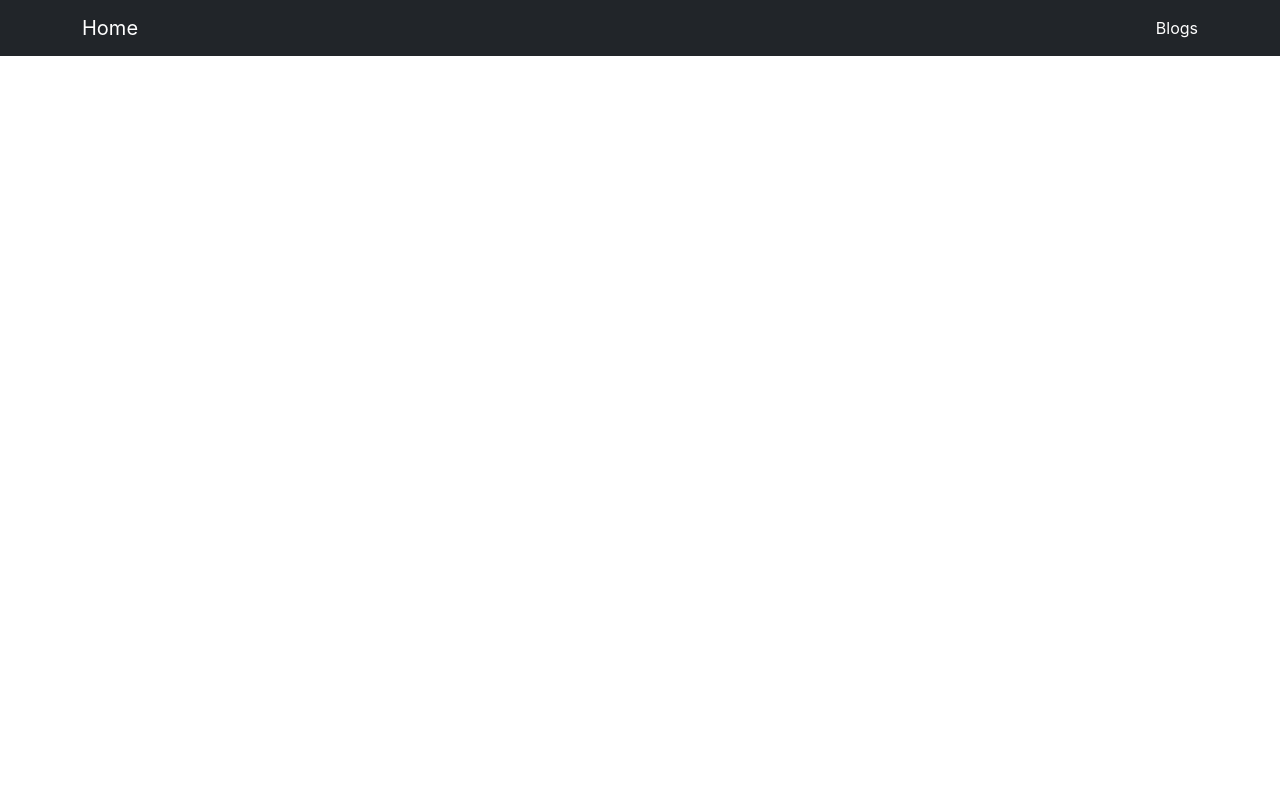
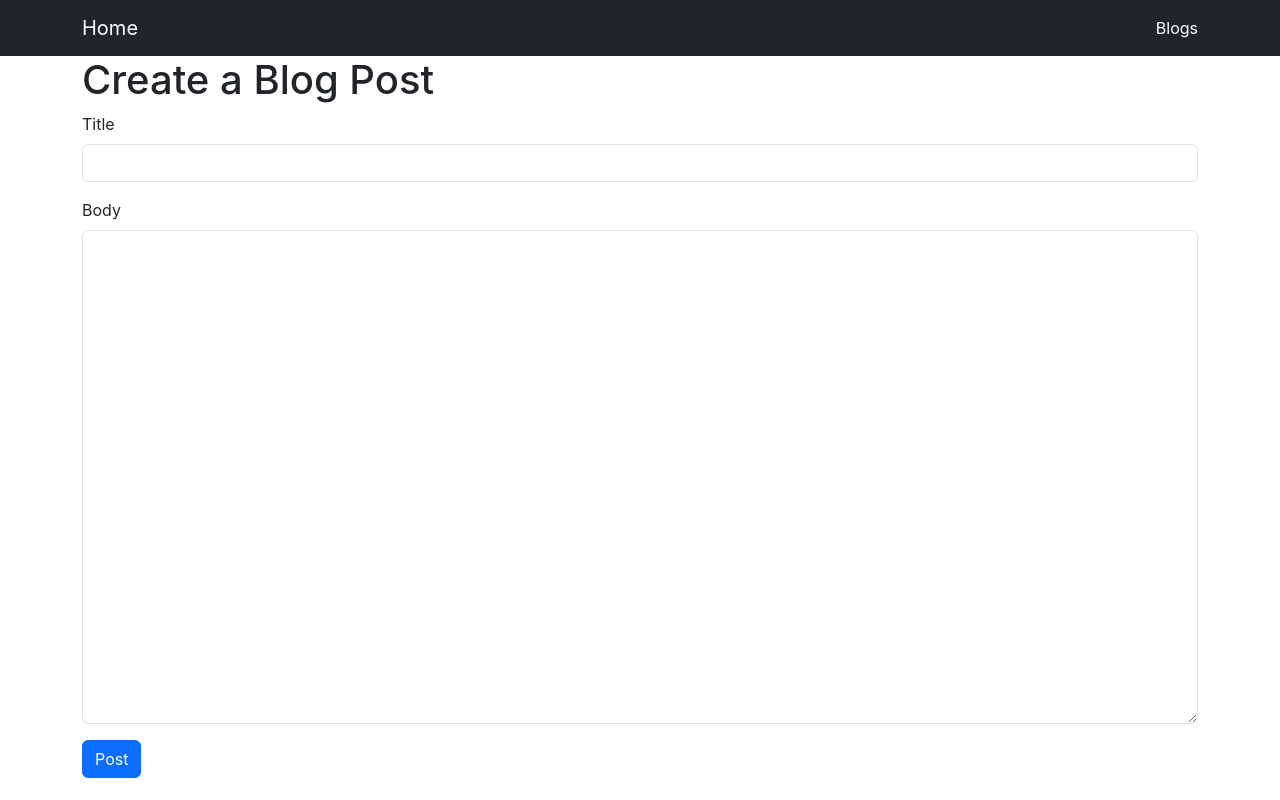
Before and after one commit to moxnox63/react-study, a React (Create React App) app in the folder simple-blog/: page /blogs/create in a window 1280 px wide. Before the commit this address had no page. Built offline with nearby package versions, Linux system fonts and the light colour scheme.

Commit message:
[Blog] Components seperated

```diff
--- a/simple-blog/src/App.js
+++ b/simple-blog/src/App.js
@@ -1,72 +1,27 @@
-import { useState } from 'react';
-import axios from 'axios';
 import {
-  BrowserRouter as Router,
+  BrowserRouter,
   Routes,
   Route,
-  Link
 } from 'react-router-dom';
+import NavBar from './components/NavBar';
+import HomePage from './pages/HomePage';
+import CreatePage from './pages/CreatePage';
+import EditPage from './pages/EditPage';
+import ListPage from './pages/ListPage';
 
 function App() {
-  const [title, setTitle] = useState('');
-  const [body, setBody] = useState('');
-  const onSubmit = () => {
-    axios.post('http://localhost:3001/posts', {
-      title,
-      body
-    })
-  };
-
   return (
-    <Router>
-      <nav class="navbar navbar-dark bg-dark">
-        <div class="container">
-          <Link class="navbar-brand" to="/">Home</Link>
-          <ul class="navbar-nav">
-            <li class="nav-item">
-              <Link class="nav-link active" aria-current="page" to="/blogs">Blogs</Link>
-            </li>
-          </ul>
-        </div>
-      </nav>
-
-      <Routes>
-        <Route path="/" element={"Home Page"} />
-        <Route path="/blogs" element={
-          <div className="container">
-            <h1>Create a Blog Post</h1>
-            <div className="mb-3">
-              <label className="form-label">Title</label>
-              <input
-                className="form-control"
-                value={title}
-                onChange={(event) => {
-                  setTitle(event.target.value);
-                }}
-              />
-            </div>
-            <div className="mb-3">
-              <label className="form-label">Body</label>
-              <textarea
-                className="form-control"
-                value={body}
-                onChange={(event) => {
-                  setBody(event.target.value);
-                }}
-                rows="20"
-              />
-            </div>
-            <button
-              className="btn btn-primary"
-              onClick={onSubmit}
-            >
-              Post
-            </button>
-          </div>
-        } />
-      </Routes>
-    </Router >
-
+    <BrowserRouter>
+      <NavBar />
+      <div className="container">
+        <Routes>
+          <Route path="/" element={<HomePage />} />
+          <Route path="/blogs" element={<ListPage />} />
+          <Route path="/blogs/create" element={<CreatePage />} />
+          <Route path="/blogs/edit" element={<EditPage />} />
+        </Routes>
+      </div>
+    </BrowserRouter >
   );
 }
 
--- /dev/null
+++ b/simple-blog/src/components/BlogForm.js
@@ -0,0 +1,46 @@
+import { useState } from 'react';
+import axios from 'axios';
+
+const BlogForm = () => {
+    const [title, setTitle] = useState('');
+    const [body, setBody] = useState('');
+    const onSubmit = () => {
+        axios.post('http://localhost:3001/posts', {
+            title,
+            body
+        })
+    };
+    return (
+        <div>
+            <h1>Create a Blog Post</h1>
+            <div className="mb-3">
+                <label className="form-label">Title</label>
+                <input
+                    className="form-control"
+                    value={title}
+                    onChange={(event) => {
+                        setTitle(event.target.value);
+                    }}
+                />
+            </div>
+            <div className="mb-3">
+                <label className="form-label">Body</label>
+                <textarea
+                    className="form-control"
+                    value={body}
+                    onChange={(event) => {
+                        setBody(event.target.value);
+                    }}
+                    rows="20"
+                />
+            </div>
+            <button
+                className="btn btn-primary"
+                onClick={onSubmit}
+            >
+                Post
+            </button>
+        </div>);
+}
+
+export default BlogForm;
--- /dev/null
+++ b/simple-blog/src/components/NavBar.js
@@ -0,0 +1,23 @@
+import { Link, NavLink } from "react-router-dom";
+
+const NavBar = () => {
+    return (
+        <nav className="navbar navbar-dark bg-dark">
+            <div className="container">
+                <Link className="navbar-brand" to="/">Home</Link>
+                <ul className="navbar-nav">
+                    <li className="nav-item">
+                        <NavLink
+                            className="nav-link active"
+                            aria-current="page"
+                            to="/blogs">
+                            Blogs
+                        </NavLink>
+                    </li>
+                </ul>
+            </div>
+        </nav>
+    );
+}
+
+export default NavBar;
--- /dev/null
+++ b/simple-blog/src/pages/CreatePage.js
@@ -0,0 +1,11 @@
+import BlogForm from "../components/BlogForm";
+
+const CreatePage = () => {
+    return (
+        <div>
+            <BlogForm />
+        </div>
+    )
+}
+
+export default CreatePage;
--- /dev/null
+++ b/simple-blog/src/pages/EditPage.js
@@ -0,0 +1,8 @@
+
+const EditPage = () => {
+    return (
+        <div>Edit Page</div>
+    )
+}
+
+export default EditPage;
--- /dev/null
+++ b/simple-blog/src/pages/HomePage.js
@@ -0,0 +1,7 @@
+const HomePage = () => {
+    return (
+        <div>Home Page</div>
+    )
+}
+
+export default HomePage;
--- /dev/null
+++ b/simple-blog/src/pages/ListPage.js
@@ -0,0 +1,7 @@
+const ListPage = () => {
+    return (
+        <div>List Page</div>
+    )
+}
+
+export default ListPage;
```
